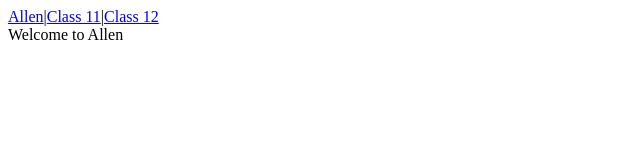
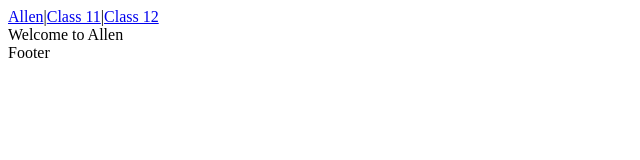
Before and after one commit to dhruvxop19/spas-routing-react, a React (Vite) app: page / in a window 1280 px wide. Shown: the top 160 px of the page, without its empty margins (0-640 px from the left). Built offline with nearby package versions, Linux system fonts and the light colour scheme.

Commit message:
Layouts in React

```diff
--- a/src/App.jsx
+++ b/src/App.jsx
@@ -1,22 +1,34 @@
-import { BrowserRouter, Routes, Route, Link, useNavigate } from "react-router-dom"
+import { BrowserRouter, Routes, Route, Link, useNavigate, Outlet } from "react-router-dom"
 
 function App() {
   return <div>
 
     <BrowserRouter>
-      <Link to="/">Allen</Link>
-      |
-      <Link to="/neet/online-coaching-class-11">Class 11</Link>
-      |
-      <Link to="/neet/online-coaching-class-12">Class 12</Link>
       <Routes>
-        <Route path="/" element={<Landing />} />
-        <Route path="/neet/online-coaching-class-11" element={<Class11Program />} />
-        <Route path="/neet/online-coaching-class-12" element={<Class12Program />} />
-        <Route path="*" element={<ErrorPage />} />
+        <Route path="/" element={<Layout />}>
+          <Route path="/" element={<Landing />} />
+          <Route path="/neet/online-coaching-class-11" element={<Class11Program />} />
+          <Route path="/neet/online-coaching-class-12" element={<Class12Program />} />
+          <Route path="*" element={<ErrorPage />} />
+        </Route>
       </Routes>
+      Footer | Contact Us
     </BrowserRouter>
   </div >
+}
+
+function Layout() {
+  return <div style={{ height: "100vh" }}>
+    <Link to="/">Allen</Link>
+    |
+    <Link to="/neet/online-coaching-class-11">Class 11</Link>
+    |
+    <Link to="/neet/online-coaching-class-12">Class 12</Link>
+    <Outlet />
+    <div>
+      Footer
+    </div>
+  </div>
 }
 
 function Landing() {
```
